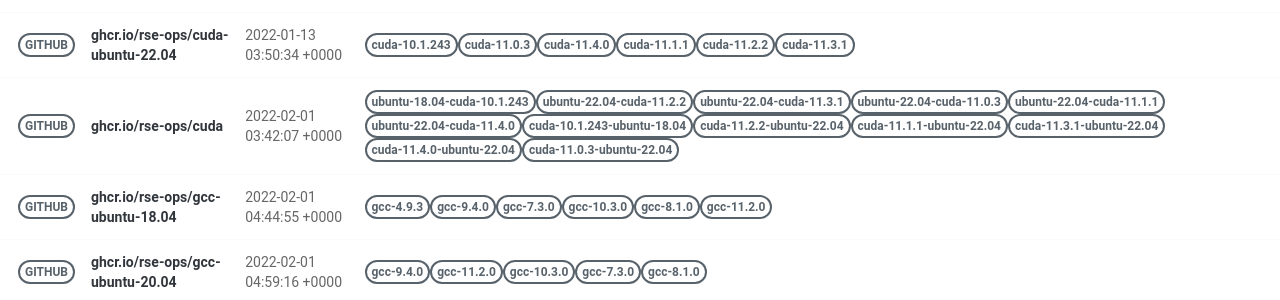
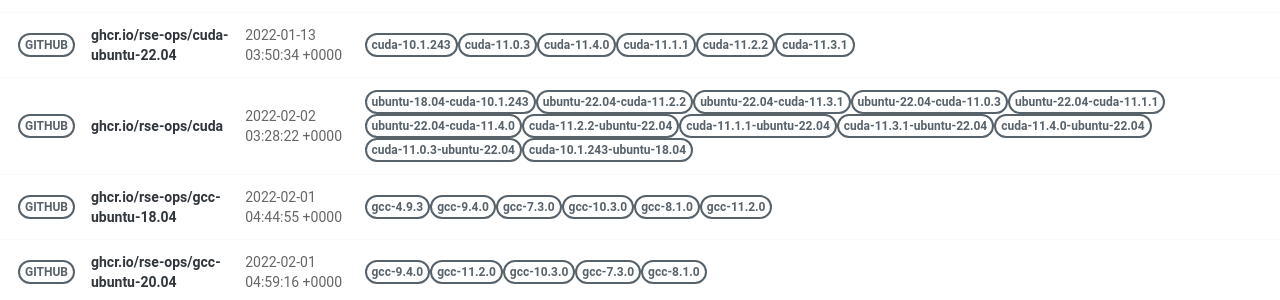
Before and after one commit to rse-ops/docker-images, a Jekyll site: the page built from pages/index.md, in a window 1280 px wide. Shown: the part 417-717 px from the top of the page. Built offline with Jekyll 4.4.1, drawn with Linux system fonts in a browser that asks for light colours; nearby versions of some CDN libraries.

Commit message:
Automated push to update library 2022-02-02

```diff
--- a/_library/ghcr.io-rse-ops-cuda.md
+++ b/_library/ghcr.io-rse-ops-cuda.md
@@ -1,7 +1,7 @@
 ---
 layout: container
 name: ghcr.io/rse-ops/cuda
-updated_at: 2022-02-01 03:42:07.639357
+updated_at: 2022-02-02 03:28:22.361157
 
 
 container_url: https://github.com/orgs/rse-ops/packages/container/package/cuda
```
Also changed, not shown: other parts of _library/ghcr.io-rse-ops-cuda.md (+3 -3 lines).
